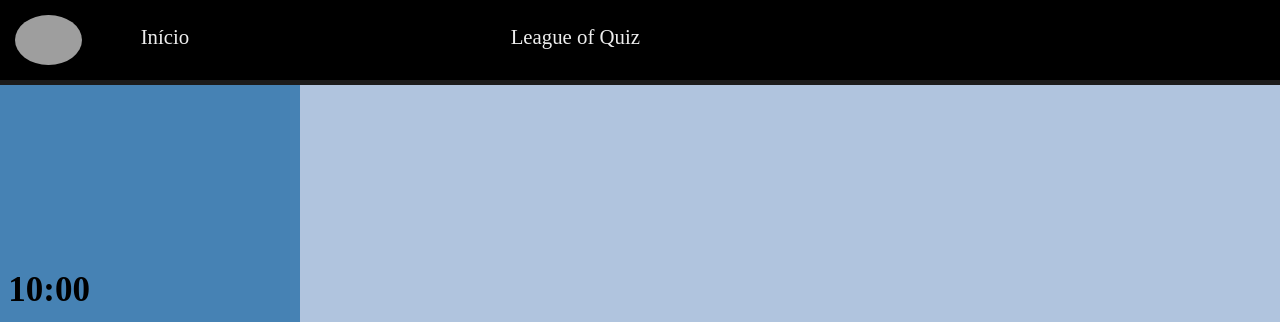
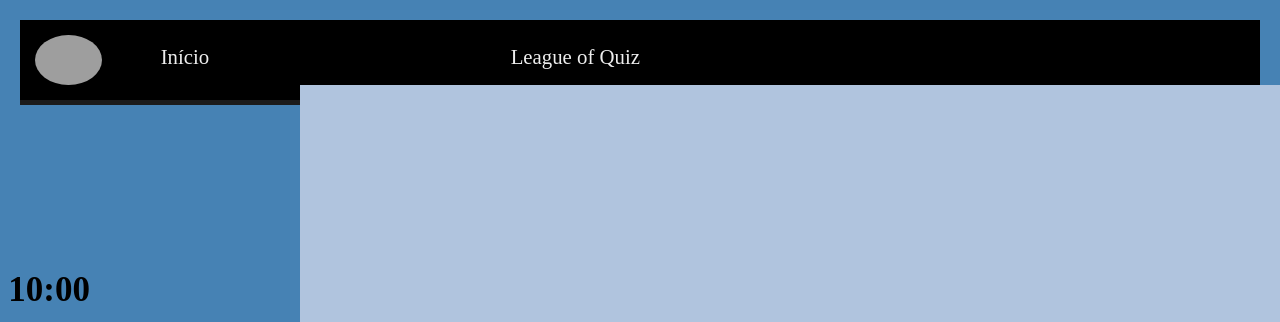
Before and after one commit to LuizAz3vedo/Lol-Quiz, a plain HTML site: page index.html in a window 1280 px wide. Shown: the top 322 px of the page. Drawn offline with Linux system fonts and the light colour scheme; grey boxes are pictures that could not be loaded.

Commit message:
teste css

```diff
--- a/CSS/quiz.css
+++ b/CSS/quiz.css
@@ -5,6 +5,10 @@
 body {
     margin: 0;
     background-color: #4682B4;
+    min-height: 100vh;
+    align-items: center;
+    justify-content: center;
+    padding: 20px 20px 50px;
 }
 
 .cabecalho{
```
